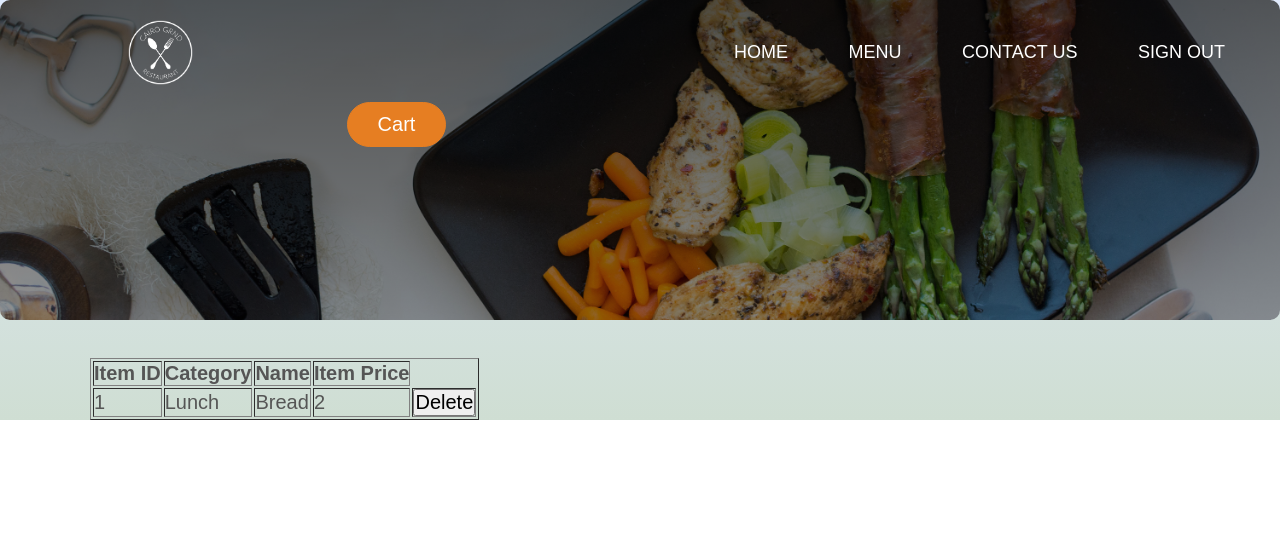
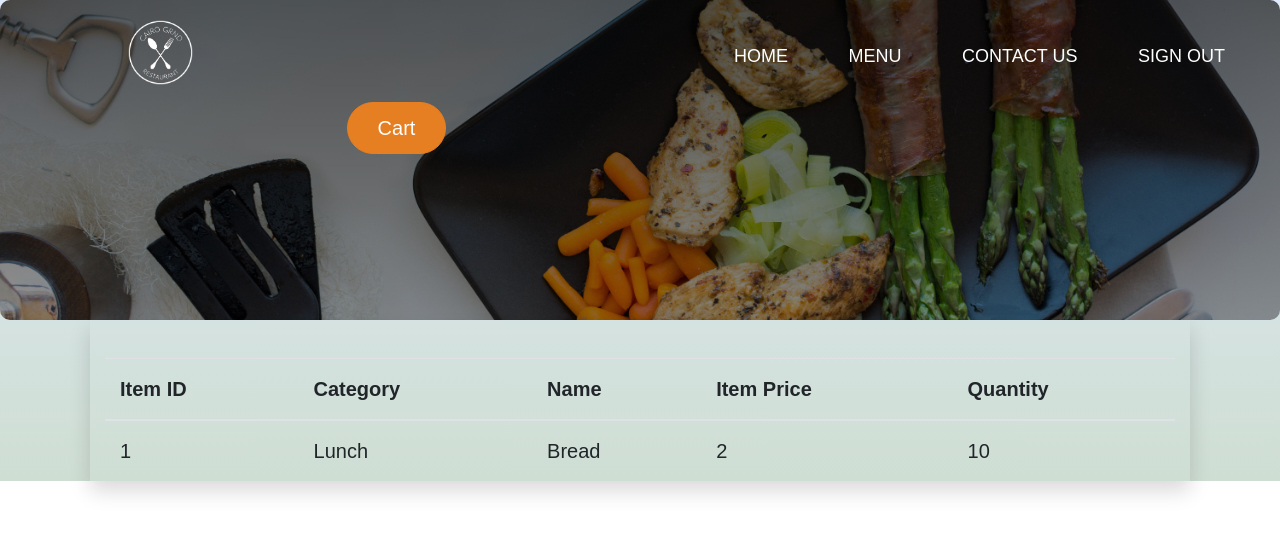
Before and after one commit to amr2006223/Restaurant-Project, a PHP site: page /view_order.php?order_id=1 in a window 1280 px wide. Shown: the top 534 px of the page. Run offline with PHP 8.4, Linux system fonts and the light colour scheme; the visitor is signed in with stand-in values (Sample User, id 1); data comes from the database, SQL or seed files in the repository; tables that the repository leaves empty hold one stand-in row (values such as "Sample post"); some libraries are stand-ins or nearby versions.

Commit message:
Front end updated

```diff
--- a/orders.php
+++ b/orders.php
@@ -20,6 +20,8 @@
     <!-- Style Sheets and font awesome links -->
     <script src="https://kit.fontawesome.com/a076d05399.js" crossorigin="anonymous"></script>
     <link rel="stylesheet" href="https://cdnjs.cloudflare.com/ajax/libs/font-awesome/5.8.2/css/all.css" />
+
+    <link rel="stylesheet" href="https://cdn.jsdelivr.net/npm/bootstrap@4.1.3/dist/css/bootstrap.min.css" integrity="sha384-MCw98/SFnGE8fJT3GXwEOngsV7Zt27NXFoaoApmYm81iuXoPkFOJwJ8ERdknLPMO" crossorigin="anonymous">
 
     <!-- custom stylesheets -->
     <link rel="stylesheet" href="Resources/CSS/nave.css">
@@ -81,6 +83,9 @@ require_once('Back End/php/CreateDb.php');
             $sql = "select * from orders order by order_id";
             $result = mysqli_query($conn, $sql);
             echo '<table border="1">';
+
+            echo '<table class="table table-striped">';
+                echo '<thead>';
                 echo '<tr>';
                     echo '<th>Order ID</th>';
                     echo '<th>Order Status</th>';
--- a/view_order.php
+++ b/view_order.php
@@ -20,6 +20,9 @@
     <!-- Style Sheets and font awesome links -->
     <script src="https://kit.fontawesome.com/a076d05399.js" crossorigin="anonymous"></script>
     <link rel="stylesheet" href="https://cdnjs.cloudflare.com/ajax/libs/font-awesome/5.8.2/css/all.css" />
+
+    <link rel="stylesheet" href="https://cdn.jsdelivr.net/npm/bootstrap@4.1.3/dist/css/bootstrap.min.css" integrity="sha384-MCw98/SFnGE8fJT3GXwEOngsV7Zt27NXFoaoApmYm81iuXoPkFOJwJ8ERdknLPMO" crossorigin="anonymous">
+
 
     <!-- custom stylesheets -->
     <link rel="stylesheet" href="Resources/CSS/nave.css">
@@ -85,12 +88,14 @@ require_once('Back End/php/CreateDb.php');
             <?php
             $sql = "select * from order_items where order_id =  '$order_id' ";
             $result = mysqli_query($conn, $sql);
-            echo '<table border="1">';
+            echo '<table class="table table-striped">';
+                echo '<thead>';
                 echo '<tr>';
                     echo '<th>Item ID</th>';
                     echo '<th>Category</th>';
                     echo '<th>Name</th>';
                     echo '<th>Item Price</th>';
+                    echo '<th>Quantity</th>';
 
                 echo '</tr>';
 
@@ -113,9 +118,10 @@ require_once('Back End/php/CreateDb.php');
                 }
                     echo '<td>'.$itemData['name'].'</td>';
                     echo '<td>'.$itemData['price'].'</td>';
+                    echo '<td>'.$quantity.'</td>';
 
 
-        echo '<td><input type="submit" name="delete" value="Delete"></td>';
+
     echo '</form>';
 
     echo '</tr>';
```
Also changed, not shown: delete-order.php (+10 -10 lines).
